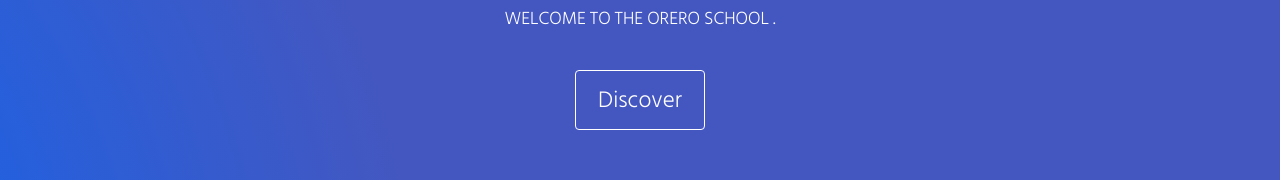
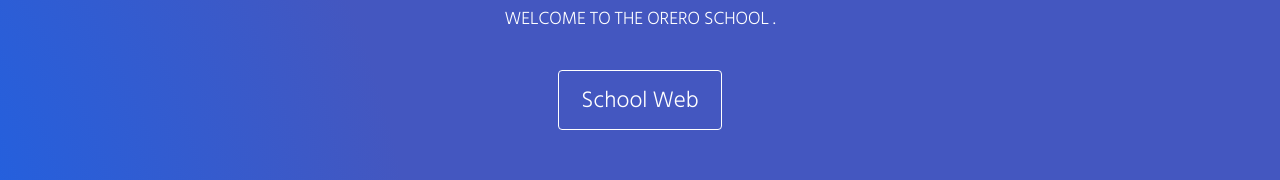
Before and after one commit to doyeninnit/Nashons.github.io, a plain HTML site: page index.html in a window 1280 px wide. Shown: the part 301-481 px from the top of the page. Drawn offline with Linux system fonts and the light colour scheme.

Commit message:
Update index.html

```diff
--- a/index.html
+++ b/index.html
@@ -66,7 +66,7 @@
           <h1>Orero School</h1>
           <p>WELCOME TO THE ORERO SCHOOL .</p>
           <br>
-          <a href="./project.html" class="btn btn-default btn-lg" title="">Discover</a>
+          <a href="" class="btn btn-default btn-lg" title="">School Web</a>
         </div>
       </div>
     </div>
```
